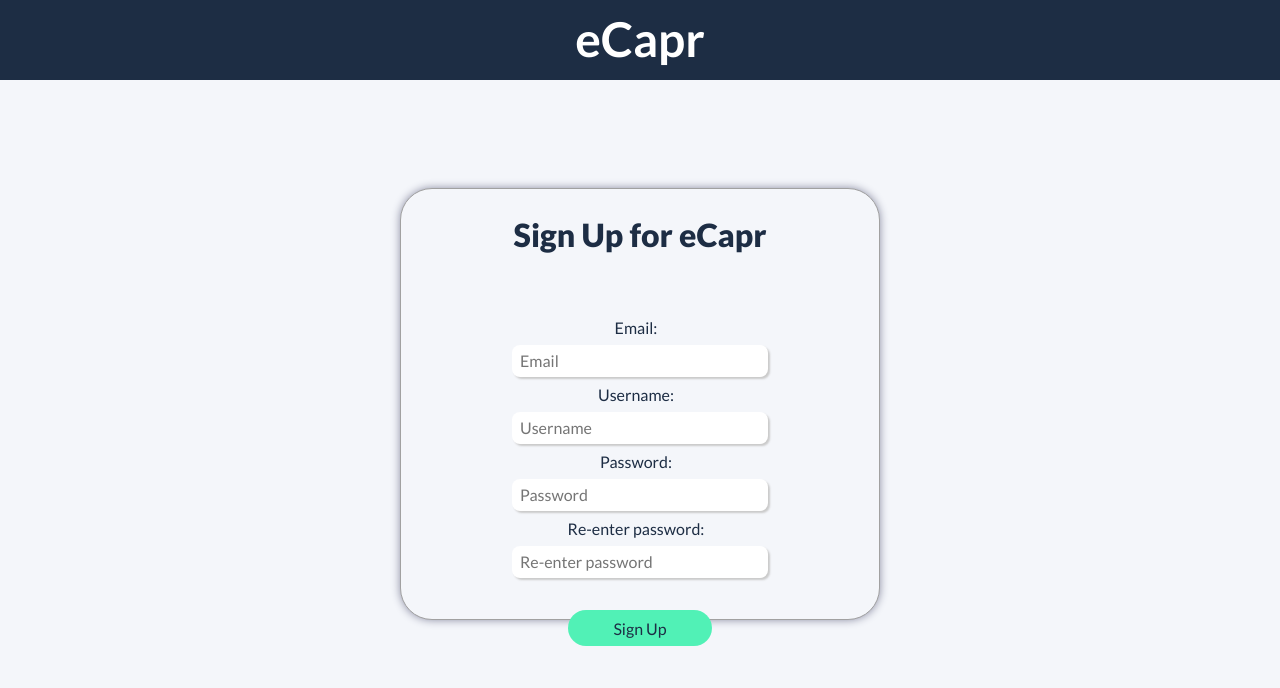
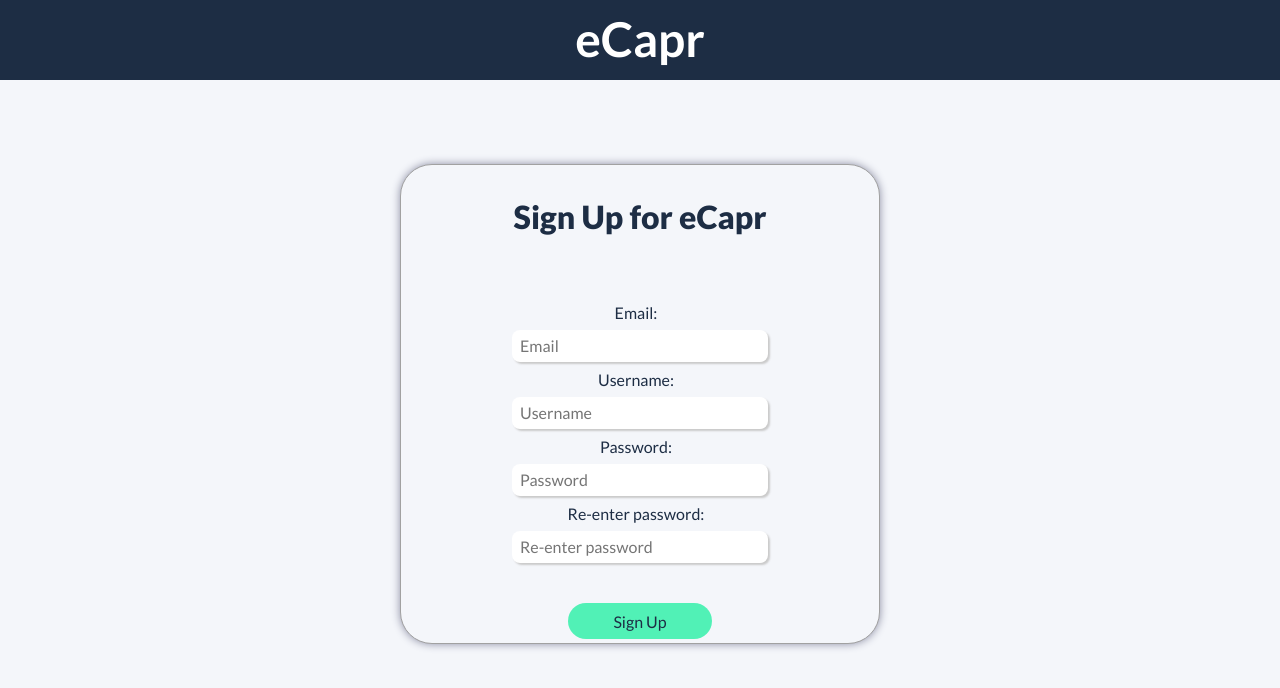
Before and after one commit to jleee14/eCapr-frontend, a React (Create React App) app: page /signup in a window 1280 px wide. Shown: the top 688 px of the page. Built offline with nearby package versions, Linux system fonts and the light colour scheme.

Commit message:
debug - metrics NaN glitch fix +styling for signup

```diff
--- a/src/Components/Metrics/Metrics.js
+++ b/src/Components/Metrics/Metrics.js
@@ -21,7 +21,7 @@ function Metrics({ userData, userStats }) {
 				<div className="stat-container">
 					<h4 className="stat-cat-header">Average bet size: </h4>
 					<p className="stat-data">
-						{!userStats.avg_bet ? "$0.00" : `$${userStats.avg_bet}`}
+						{userStats.avg_bet === "NaN" ? "$0.00" : `$${userStats.avg_bet}`}
 					</p>
 				</div>
 				<div className="stat-container">
--- a/src/Components/Signup/Signup.css
+++ b/src/Components/Signup/Signup.css
@@ -9,8 +9,8 @@
 .signup-form-container {
     width: 35%;
     min-width: 30rem;
-    height: 60%;
-    min-height: 25rem;
+    height: 65%;
+    min-height: 30rem;
     border: .5px solid rgb(161, 161, 161);
     box-shadow: 0rem 0rem .5rem rgb(139, 141, 163);
     border-radius: 2rem;
@@ -62,3 +62,13 @@
     align-self: center;
     cursor: pointer;
 }
+
+.signup-error-container {
+    margin-top: .5rem;
+}
+
+.signup-error-msg {
+    color: red;
+    text-align: center;
+    font-size: .8rem;
+}
--- a/src/Components/Signup/Signup.js
+++ b/src/Components/Signup/Signup.js
@@ -112,9 +112,9 @@ function Signup(props) {
 							)}
 							{signupErrors && (
 								<div className="signup-error-container">
-									{signupErrors.map((errormsg) => {
-										return <p className="signup-error-msg">{errormsg}</p>;
-									})}
+									{signupErrors.map((errormsg) => (
+										<p className="signup-error-msg">{errormsg}</p>
+									))}
 								</div>
 							)}
 							<button className="signup-button" type="submit">
```
